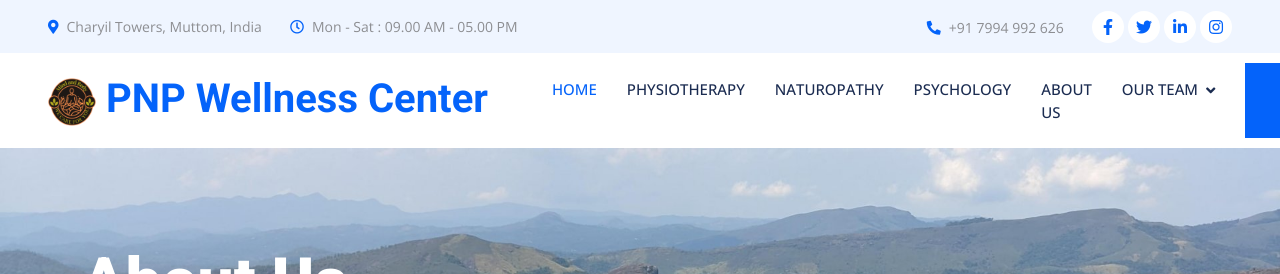
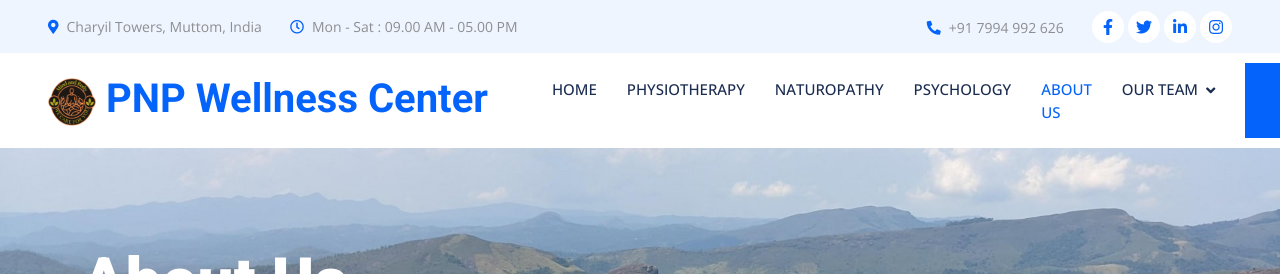
Before and after one commit to betsyrosethomas/betsyrosethomas.github.io, a Jekyll site: the page built from about.html, in a window 1280 px wide. Shown: the top 274 px of the page. Built offline with Jekyll 4.4.1, drawn with Linux system fonts in a browser that asks for light colours; nearby versions of some CDN libraries.

Commit message:
added correct header link highlighting

```diff
--- a/_includes/header.html
+++ b/_includes/header.html
@@ -36,7 +36,7 @@
     </div>
     <!-- Topbar End -->
 
-
+    {% assign header-slug = page.name | replace: '.html', '' %}
     <!-- Navbar Start -->
     <nav class="navbar navbar-expand-lg bg-white navbar-light sticky-top p-0 wow fadeIn" data-wow-delay="0.1s">
         <a href="{{ site.baseurl }}/index.html" class="navbar-brand d-flex align-items-center px-4 px-lg-5">
@@ -47,19 +47,19 @@
         </button>
         <div class="collapse navbar-collapse" id="navbarCollapse">
             <div class="navbar-nav ms-auto p-4 p-lg-0">
-                <a href="{{ site.baseurl }}/index.html" class="nav-item nav-link active">Home</a>
+                <a href="{{ site.baseurl }}/index.html" class="nav-item nav-link {% if header-slug == 'index' %}active{% endif %}">Home</a>
 
 				{% for specialty in site.data.specialties %}
-                    <a href="{{ site.baseurl }}/specialty/{{ specialty.slug }}.html" class="nav-item nav-link">{{ specialty.name }}</a>
+                    <a href="{{ site.baseurl }}/specialty/{{ specialty.slug }}.html" class="nav-item nav-link {% if header-slug == specialty.slug %}active{% endif %}">{{ specialty.name }}</a>
 				{% endfor %}
 
-                <a href="{{ site.baseurl }}/about.html" class="nav-item nav-link">About us</a>
+                <a href="{{ site.baseurl }}/about.html" class="nav-item nav-link {% if header-slug == 'about' %}active{% endif %}">About us</a>
 
                 <div class="nav-item dropdown">
                     <a href="{{ site.baseurl }}/team.html" class="nav-link dropdown-toggle" data-bs-toggle="dropdown">Our Team</a>
                     <div class="dropdown-menu rounded-0 rounded-bottom m-0">
                         {% for member in site.data.team %}
-                            <a href="{{ site.baseurl }}/team/{{ member.slug }}.html" class="dropdown-item">{{ member.name }}</a>
+                            <a href="{{ site.baseurl }}/team/{{ member.slug }}.html" class="dropdown-item {% if header-slug == member.slug %}active{% endif %}">{{ member.name }}</a>
                         {% endfor %}
                     </div>
                 </div>
```
